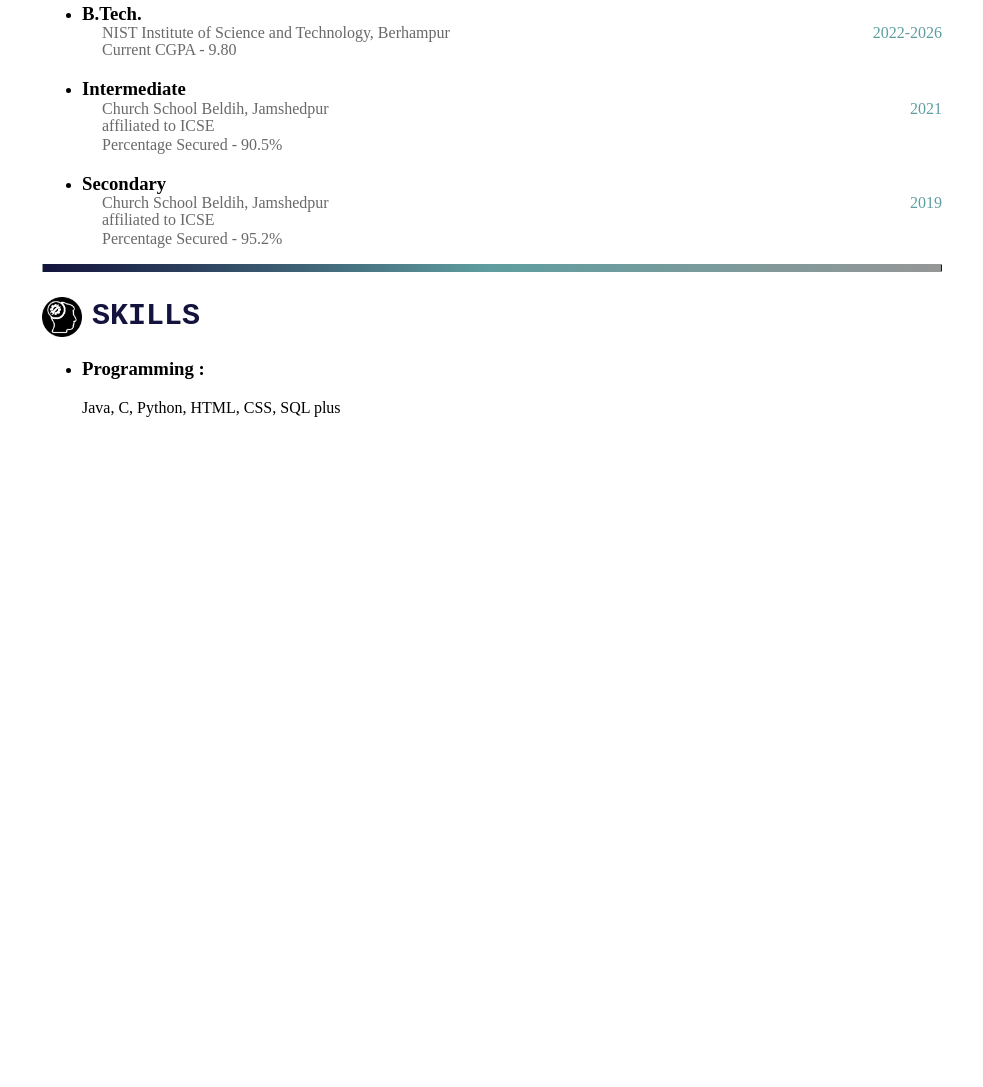
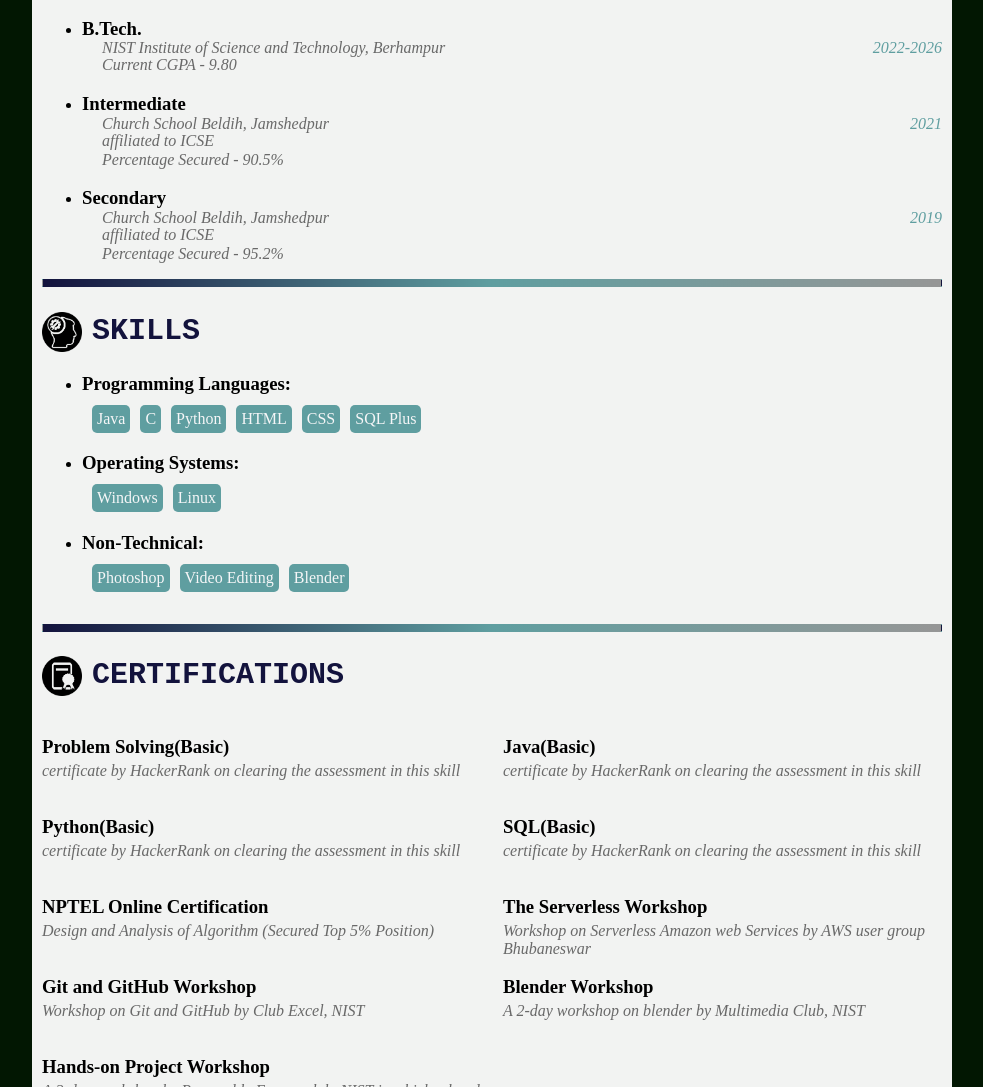
Before and after one commit to MrUnknown101331/MyCV, a plain HTML site: page index.html in a window 1280 px wide. Shown: the part 370-1457 px from the top of the page, without its empty margins (148-1131 px from the left). Before the commit the page ends 803 px from the top, so only its background shows below. Drawn offline with Linux system fonts and the light colour scheme.

Commit message:
Added Certification and Project Section

```diff
--- a/css/style.css
+++ b/css/style.css
@@ -1,3 +1,7 @@
+body {
+  background-color: #021702;
+}
+
 #dp {
   float: left;
   height: 150px;
@@ -27,7 +31,7 @@
 #detail {
   background-color: #0a0a23;
   color: #f5f6f7;
-  margin: 20px auto 10px;
+  margin: 30px auto 10px;
   max-width: 800px;
   padding: 0 10px;
   display: grid;
@@ -50,6 +54,9 @@
 #content {
   max-width: 900px;
   margin: 0 auto;
+  background-color: rgba(255, 255, 255, 0.95);
+  padding: 10px;
+  border-radius: 10px;
 }
 
 hr {
@@ -107,9 +114,52 @@ hr {
 .instiName, .instiDetail {
   padding-left: 20px;
   color: #696969;
+  font-style: italic;
 }
 
 .date {
   text-align: right;
   color: cadetblue;
 }
+
+.skillList {
+  margin-left: 10px;
+  margin-top: -25px;
+  display: flex;
+  flex-direction: row;
+  flex-wrap: wrap;
+  gap: 10px;
+}
+
+.closer {
+  margin-top: -15px;
+}
+
+.skill {
+  background-color: cadetblue;
+  padding: 5px;
+  border-radius: 5px;
+  color: #f5f6f7;
+}
+
+.certificates {
+  display: grid;
+  grid-template-columns: auto auto;
+  grid-template-rows: 80px 80px 80px 80px 80px;
+}
+
+.certiDetail, .ProjDetail {
+  margin-top: -15px;
+  color: #696969;
+  font-style: italic;
+}
+
+.ProjDate, .ProjLink {
+  display: grid;
+  grid-template-columns: auto auto;
+}
+
+.sideLink {
+  margin-top: -15px;
+  text-align: right;
+}
--- a/index.html
+++ b/index.html
@@ -6,6 +6,8 @@
   <link href="css/style.css" rel="stylesheet"/>
 </head>
 <body>
+
+<section id="content">
   <div id="head">
     <img id="dp" src="img/MyPic.png" alt="My Picture">
     <div id="intro">
@@ -33,7 +35,7 @@
       <a class="boxLink" href="https://www.google.com/maps/place/Jamshedpur"><p>Jamshedpur, Jharkhand</p></a></section>
   </div>
 
-<section id="content">
+
   <div>
     <img class="headerIcon" src="img/Education.png" alt="icon for Education">
     <h2 class="header">EDUCATION</h2>
@@ -75,8 +77,103 @@
   </div>
   <ul>
     <li>
-      <h3>Programming :</h3>
-      <p class="skillDetail"> Java, C, Python, HTML, CSS, SQL plus</p>
+      <h3>Programming Languages:</h3>
+      <div class="skillList">
+        <p class="skill">Java</p>
+        <p class="skill">C</p>
+        <p class="skill">Python</p>
+        <p class="skill">HTML</p>
+        <p class="skill">CSS</p>
+        <p class="skill">SQL Plus</p>
+      </div>
+    </li>
+    <li class="closer">
+      <h3>Operating Systems:</h3>
+      <div class="skillList">
+        <p class="skill">Windows</p>
+        <p class="skill">Linux</p>
+      </div>
+    </li>
+    <li class="closer">
+      <h3>Non-Technical:</h3>
+      <div class="skillList">
+        <p class="skill">Photoshop</p>
+        <p class="skill">Video Editing</p>
+        <p class="skill">Blender</p>
+      </div>
+    </li>
+  </ul>
+
+  <hr>
+
+  <div>
+    <img class="headerIcon" src="img/Certificate.png" alt="icon for Certificates">
+    <h2 class="header">CERTIFICATIONS</h2>
+  </div>
+  <section class="certificates">
+    <div>
+      <h3 class="certiName">Problem Solving(Basic)</h3>
+      <p class="certiDetail">certificate by HackerRank on clearing the assessment in this skill</p>
+    </div>
+    <div>
+      <h3 class="certiName">Java(Basic)</h3>
+      <p class="certiDetail">certificate by HackerRank on clearing the assessment in this skill</p>
+    </div>
+    <div>
+      <h3 class="certiName">Python(Basic)</h3>
+      <p class="certiDetail">certificate by HackerRank on clearing the assessment in this skill</p>
+    </div>
+    <div>
+      <h3 class="certiName">SQL(Basic)</h3>
+      <p class="certiDetail">certificate by HackerRank on clearing the assessment in this skill</p>
+    </div>
+    <div>
+      <h3 class="certiName">NPTEL Online Certification</h3>
+      <p class="certiDetail">Design and Analysis of Algorithm (Secured Top 5% Position)</p>
+    </div>
+    <div>
+      <h3 class="certiName">The Serverless Workshop</h3>
+      <p class="certiDetail">Workshop on Serverless Amazon web Services by AWS user group Bhubaneswar</p>
+    </div>
+    <div>
+      <h3 class="certiName">Git and GitHub Workshop</h3>
+      <p class="certiDetail">Workshop on Git and GitHub by Club Excel, NIST</p>
+    </div>
+    <div>
+      <h3 class="certiName">Blender Workshop</h3>
+      <p class="certiDetail">A 2-day workshop on blender by Multimedia Club, NIST</p>
+    </div>
+    <div>
+      <h3 class="certiName">Hands-on Project Workshop</h3>
+      <p class="certiDetail">A 2-day workshop by Renewable Energy club, NIST in which a hands-on project was made</p>
+    </div>
+  </section>
+  <br>
+
+  <hr>
+
+  <div>
+    <img class="headerIcon" src="img/Projects.png" alt="icon for Projects">
+    <h2 class="header">PROJECTS</h2>
+  </div>
+  <ul>
+    <li>
+      <div class="ProjDate">
+        <h3>Automatic Solar Panel Dirt Detection and Cleaning Mechanism</h3>
+        <p class="date">Feb. 2024 - Mar. 2024</p>
+      </div>
+      <p class="ProjDetail">Renewable Energy club, project showcase</p>
+      <p class="ProjDetail">Sankalp 2k24</p>
+    </li>
+    <li>
+      <div class="ProjDate">
+        <h3>IOT based LED light colour changing APP using Google Firebase</h3>
+        <p class="date">Jan. 2023 - Mar. 2023</p>
+      </div>
+      <div class="ProjLink">
+        <p class="ProjDetail">Hardware implemented using esp32 microcontroller</p>
+        <p class="sideLink">GitHub</p>
+      </div>
     </li>
   </ul>
 </section>
```
Lines whose indentation alone changed are shown as unchanged.
